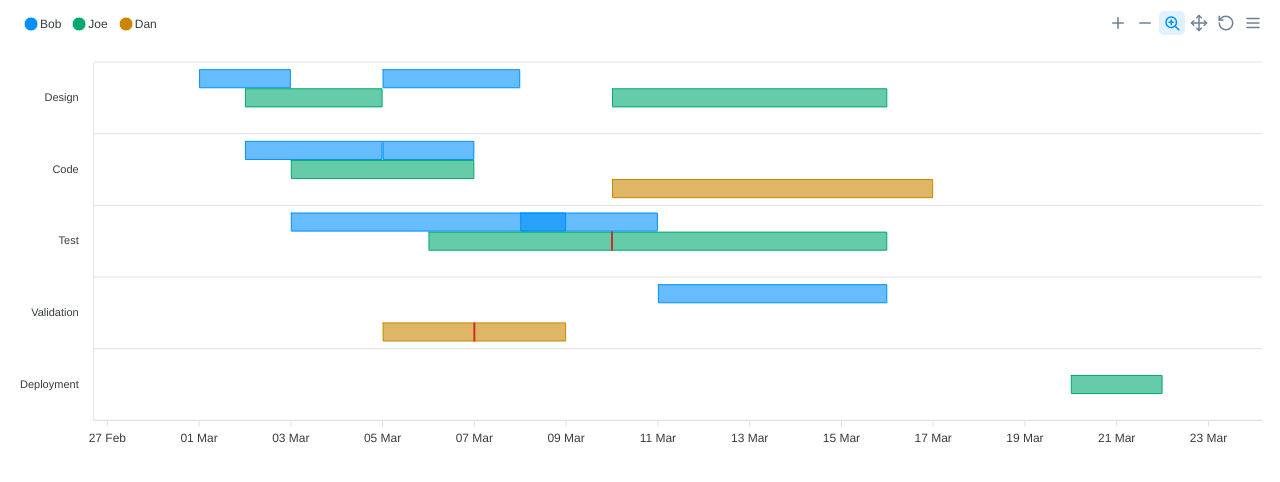
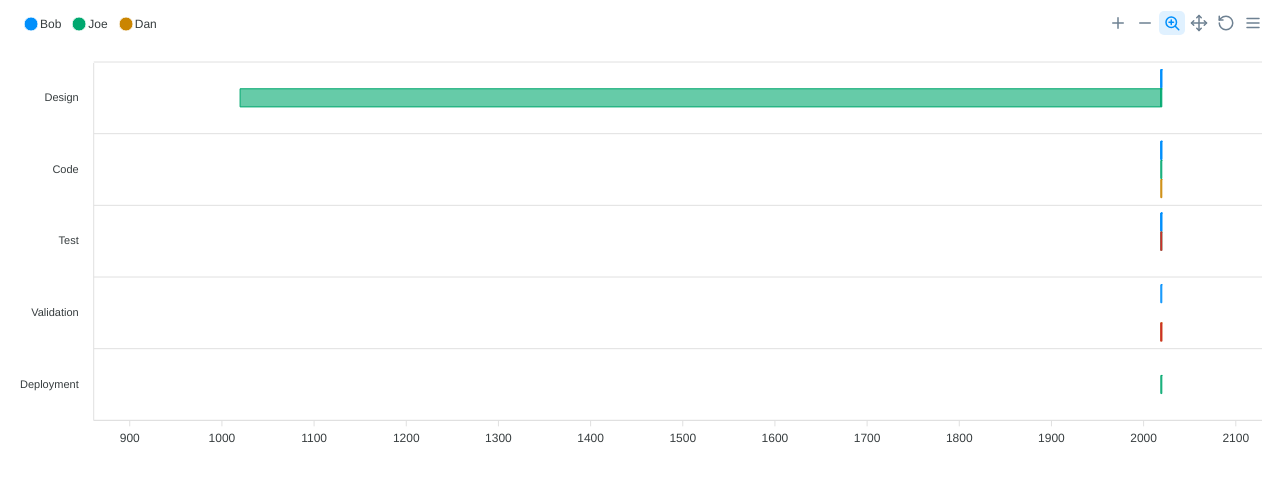
Before and after one commit to GhitaB/timeline-experiments, a plain HTML site: page index.html in a window 1280 px wide. Drawn offline with nearby package versions, Linux system fonts and the light colour scheme.

Commit message:
Update index.html

```diff
--- a/index.html
+++ b/index.html
@@ -75,7 +75,7 @@
                 x: 'Design',
                 y: [
                   new Date('2019-03-02').getTime(),
-                  new Date('2019-03-05').getTime()
+                  new Date('1019-03-05').getTime()
                 ]
               },
               {
```
